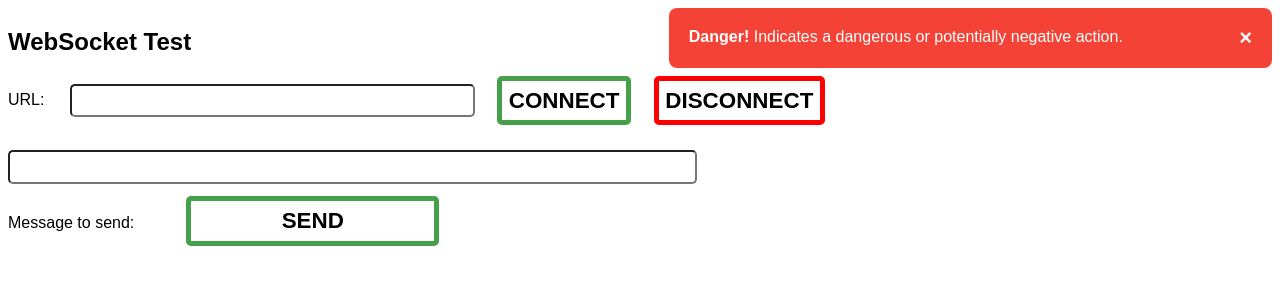
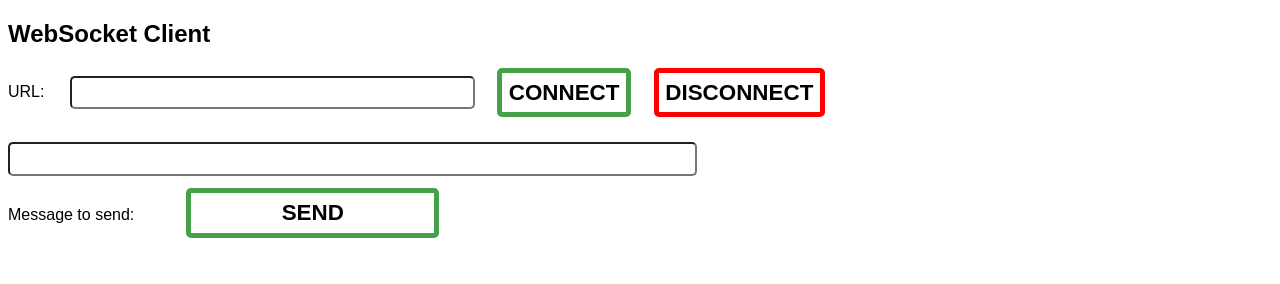
Before and after one commit to Black0nion/WebsocketGUI, a plain HTML site: page index.html in a window 1280 px wide. Drawn offline with Linux system fonts and the light colour scheme.

Commit message:
Remove alert and rename "Test" to "Client"

```diff
--- a/index.html
+++ b/index.html
@@ -7,13 +7,15 @@
 </head>
 
 <body>
+    <!--
     <div id="alerts">
         <div class="alert">
             <span class="closebtn">&times;</span>
             <strong>Danger!</strong> Indicates a dangerous or potentially negative action.
         </div>
     </div>
-    <h2>WebSocket Test</h2>
+    -->
+    <h2>WebSocket Client</h2>
 
     <div class="container">
         <label for="url">URL:</label><input id="url" type="text" class="inputfield">
```
